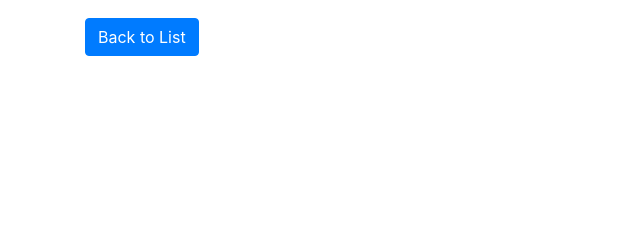
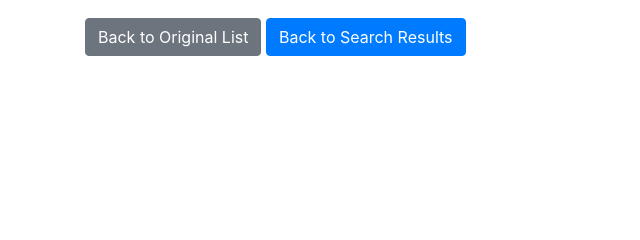
Before and after one commit to Spencer29496/Exoplanet-Database, a Flask app: a page that uses src/templates/detail.html in a window 1280 px wide. Shown: the part 506-746 px from the top of the page, without its empty margins (0-640 px from the left). Run offline with Flask 3, Linux system fonts and the light colour scheme; data that the repository does not hold is empty; parts of the project's set-up code (start-up, migrations or seed data) failed here and were passed over; some libraries are stand-ins or nearby versions.

Commit message:
return to original list

```diff
--- a/src/app.py
+++ b/src/app.py
@@ -88,16 +88,20 @@ def home():
 
 @app.route("/exoplanet/<name>")
 def exoplanet_detail(name):
+    page = request.args.get('page', 1)
+    search_query = request.args.get('search', '')
+
     conn = sqlite3.connect('exoplanets.db')
     query = f"SELECT {DETAIL_FIELDS} FROM exoplanets WHERE pl_name = ?"
     df = pd.read_sql_query(query, conn, params=(name,))
     conn.close()
 
     if df.empty:
-        return render_template('detail.html', exoplanet=None)
+        return render_template('detail.html', exoplanet=None, page=page, search=search_query)
 
     exoplanet = df.iloc[0]
-    return render_template('detail.html', exoplanet=exoplanet)
+    return render_template('detail.html', exoplanet=exoplanet, page=page, search=search_query)
+
 
 def open_browser():
     """Open the Flask app in the default web browser (Chrome)."""
--- a/src/templates/detail.html
+++ b/src/templates/detail.html
@@ -41,7 +41,10 @@
         <p><strong>Discovery Instrument:</strong> {{ exoplanet.disc_instrument }}</p>
         <p><strong>Discovery Telescope:</strong> {{ exoplanet.disc_telescope }}</p>
 
-        <a href="/" class="btn btn-primary">Back to List</a>
+        <div class="mt-3">
+            <a href="/" class="btn btn-secondary">Back to Original List</a>
+            <a href="/?page={{ request.args.get('page', 1) }}&search={{ request.args.get('search', '') }}" class="btn btn-primary">Back to Search Results</a>
+        </div>
     </div>
 </body>
 </html>
--- a/src/templates/index.html
+++ b/src/templates/index.html
@@ -12,7 +12,8 @@
 
         <form method="get" action="/" class="form-inline mb-3" id="search-form">
             <input type="text" name="search" class="form-control mr-2" placeholder="Search Exoplanets..." value="{{ search_query }}">
-            <button type="submit" class="btn btn-primary">Search</button>
+            <button type="submit" class="btn btn-primary mr-2">Search</button>
+            <a href="/" class="btn btn-secondary">Reset</a>
         </form>
 
         {{ tables[0]|safe }}
```
